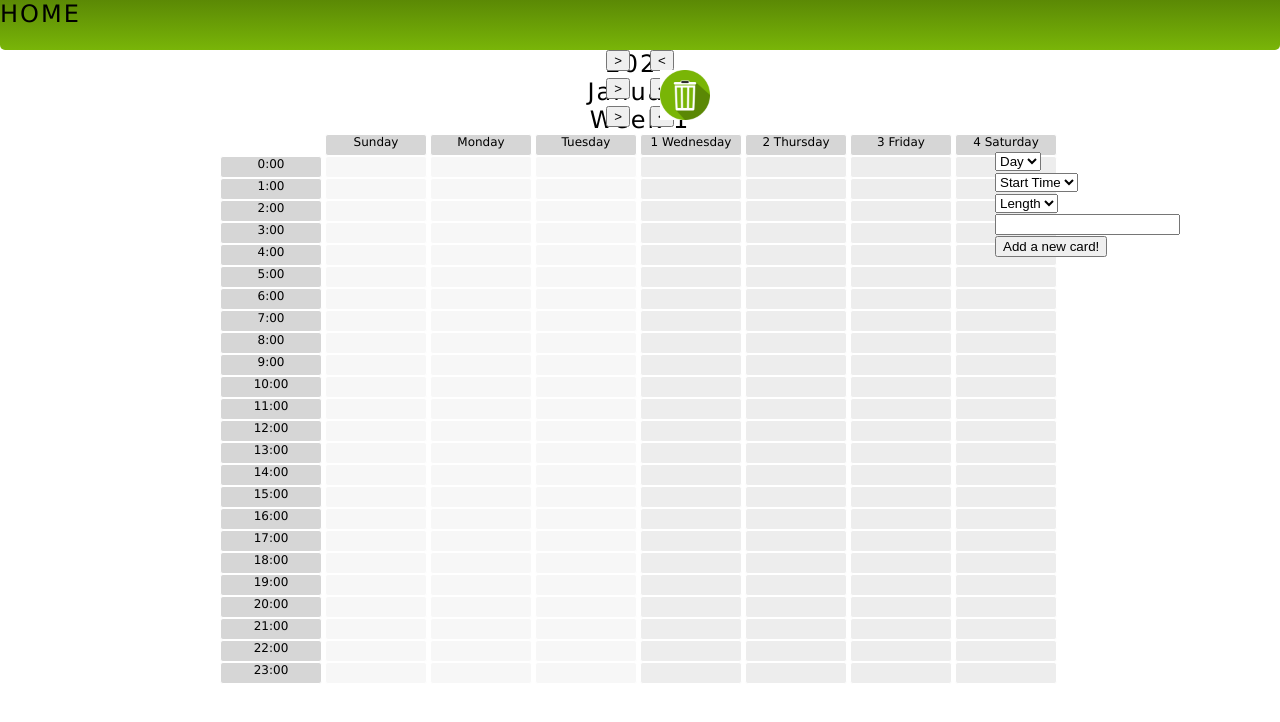
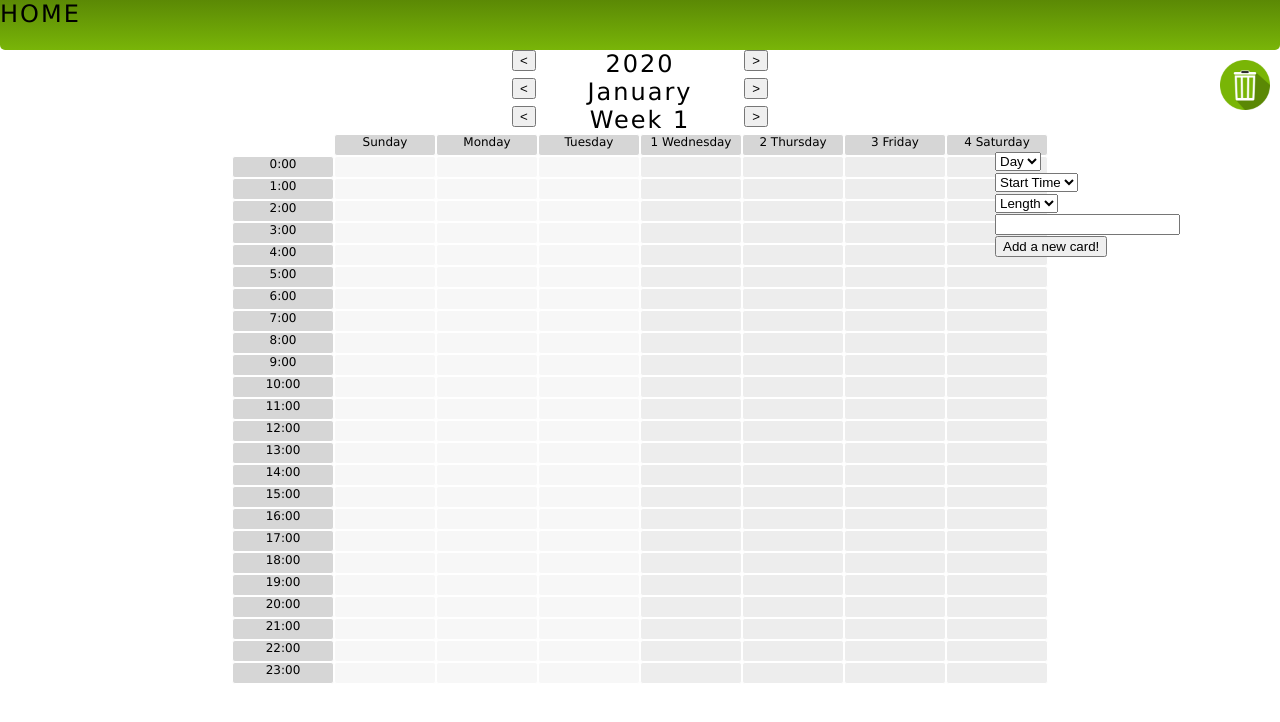
Before and after one commit to JrdnVan/Calendar-Planner, a React (Create React App) app in the folder calendar-planner/: page / in a window 1280 px wide. Shown: the top 722 px of the page. Built offline with nearby package versions, Linux system fonts and the light colour scheme.

Commit message:
some fixes to zooming in and out

```diff
--- a/calendar-planner/src/App.js
+++ b/calendar-planner/src/App.js
@@ -27,6 +27,7 @@ class App extends Component {
     render() {
         return(
             <div className="App" id="app">
+                <meta name="viewport" content="width=device-width, user-scalable=no"></meta>
                 <header className="header MainText">
                     HOME
                 </header>
--- a/calendar-planner/src/styles.css
+++ b/calendar-planner/src/styles.css
@@ -1,7 +1,7 @@
 .Column {
     float: left;
-    height: 550px;
-    width: 105px;
+    height: 80%;
+    width: 12.5%;
 }
 
 .Center {
@@ -14,11 +14,11 @@
 
 .incButton{
     position: absolute;
-    right: 650px;
+    right: 40%;
 }
 .decButton{
     position: absolute;
-    left: 650px;
+    left: 40%;
 }
 
 .Text{
@@ -57,8 +57,6 @@
     border-bottom-left-radius: 5px;
     border-bottom-right-radius: 5px;
 }
-.body{
-}
 
 .box{
     border: 1px solid white;
@@ -82,12 +80,6 @@
     border-radius: 3px;
 }
 
-.cardBottom{
-    width: 100px;
-    height: 20px;
-    margin-top: -19px;
-    border-radius: 3px;
-}
 .LightSmoothGreen{
     background-color: #79B508;
 }
@@ -106,15 +98,17 @@
     -ms-user-select: none;
     position:absolute;
     top:0;
-    margin-top: 70px;
-    margin-right: 570px;
     right:0;
+    margin-top: 60px;
+    margin-right: 10px;
+    /*
+    margin-right: 570px;*/
 }
 
 .addCard{
     position:absolute;
     top:0;
+    right:0;
     margin-top: 150px;
-    right:0;
     margin-right: 100px;
 }
```
